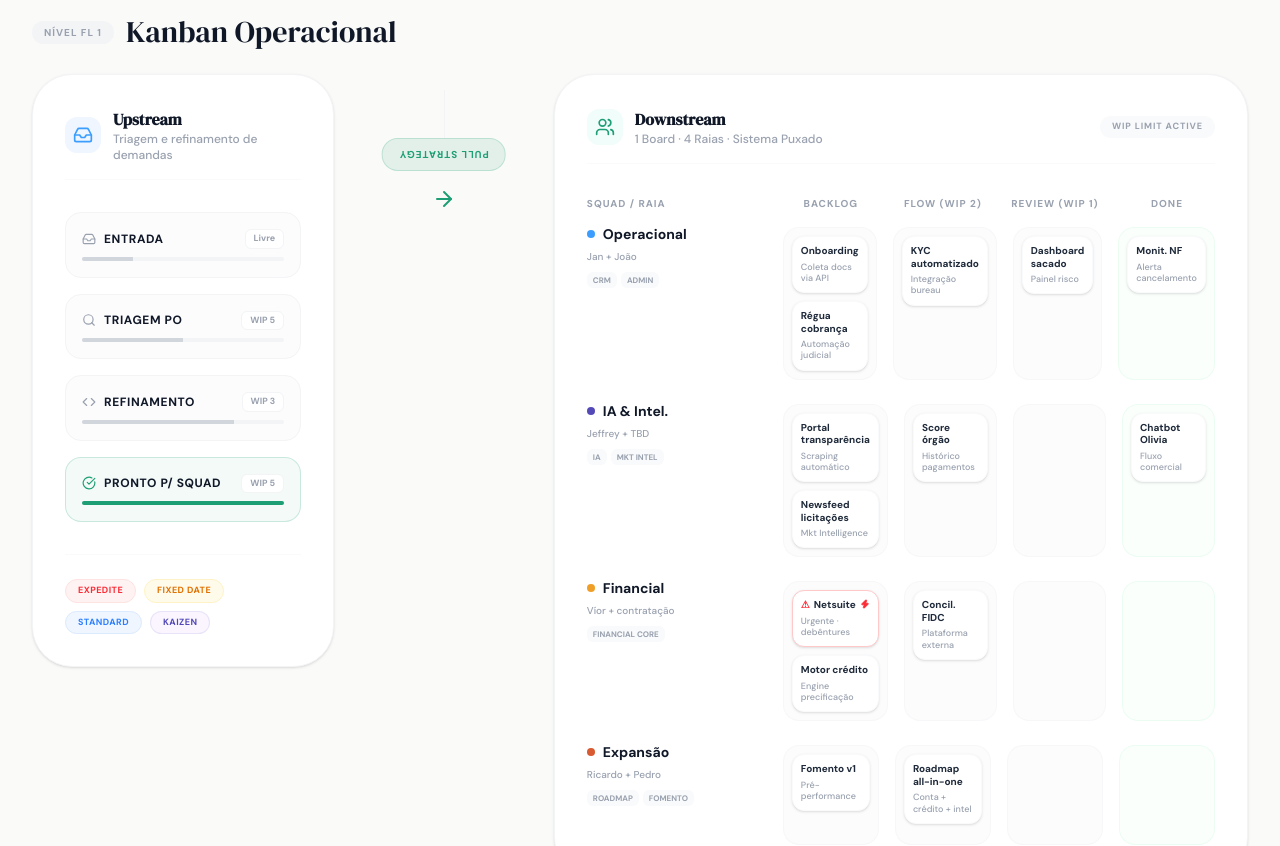
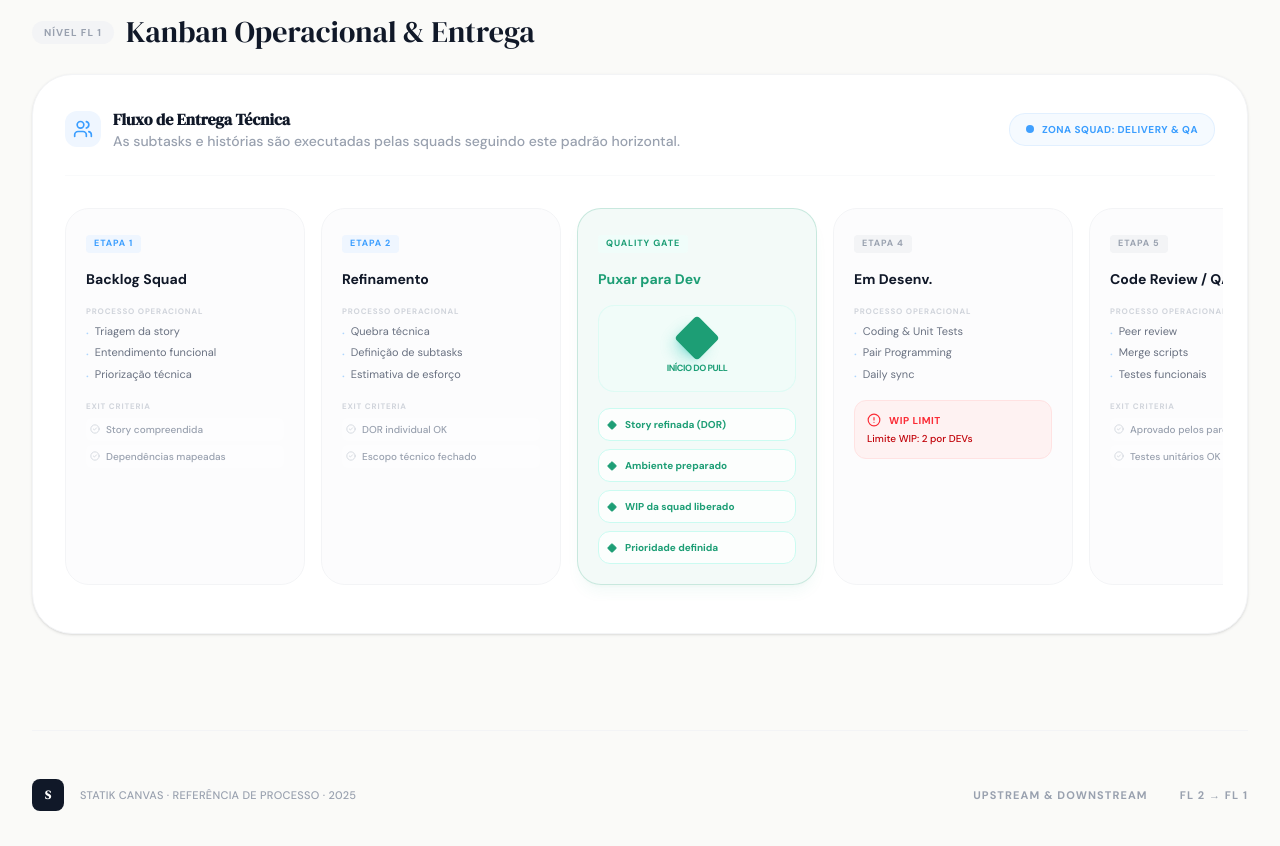
Before and after one commit to diegocap2212/statik-canvas-next, a Next.js app: page /fluxo in a window 1280 px wide. Shown: the part 1280-2126 px from the top of the page. Built offline with nearby package versions, Linux system fonts and the light colour scheme.

Commit message:
feat: redesign FL1 Kanban to match FL2 horizontal style and add detailed operational stages

```diff
--- a/src/components/fluxo/KanbanSection.tsx
+++ b/src/components/fluxo/KanbanSection.tsx
@@ -1,58 +1,61 @@
 "use client";
 
 import { motion } from "framer-motion";
-import { ArrowRight, Users, Inbox, Search, Code, CheckCircle, Zap } from "lucide-react";
+import { Info, Diamond, AlertCircle, CheckCircle2, Zap, Users } from "lucide-react";
 
-const LANES = [
+const COLUMNS = [
   {
-    id: "op",
-    name: "Operacional",
-    members: "Jan + João",
-    tags: ["CRM", "Admin"],
-    color: "#3b9eff",
-    cards: [
-      { title: "Onboarding", sub: "Coleta docs via API", status: "backlog" },
-      { title: "Régua cobrança", sub: "Automação judicial", status: "backlog" },
-      { title: "KYC automatizado", sub: "Integração bureau", status: "in-flux" },
-      { title: "Dashboard sacado", sub: "Painel risco", status: "review" },
-      { title: "Monit. NF", sub: "Alerta cancelamento", status: "done" }
-    ]
+    title: "Backlog Squad",
+    tasks: ["Triagem da story", "Entendimento funcional", "Priorização técnica"],
+    exit: ["Story compreendida", "Dependências mapeadas"],
+    color: "blue"
   },
   {
-    id: "ai",
-    name: "IA & Intel.",
-    members: "Jeffrey + TBD",
-    tags: ["IA", "Mkt Intel"],
-    color: "#534AB7",
-    cards: [
-      { title: "Portal transparência", sub: "Scraping automático", status: "backlog" },
-      { title: "Newsfeed licitações", sub: "Mkt Intelligence", status: "backlog" },
-      { title: "Score órgão", sub: "Histórico pagamentos", status: "in-flux" },
-      { title: "Chatbot Olivia", sub: "Fluxo comercial", status: "done" }
-    ]
+    title: "Refinamento",
+    tasks: ["Quebra técnica", "Definição de subtasks", "Estimativa de esforço"],
+    exit: ["DOR individual OK", "Escopo técnico fechado"],
+    color: "blue"
   },
   {
-    id: "fin",
-    name: "Financial",
-    members: "Víor + contratação",
-    tags: ["Financial Core"],
-    color: "#EF9F27",
-    cards: [
-      { title: "Netsuite", sub: "Urgente · debêntures", status: "backlog", urgent: true },
-      { title: "Motor crédito", sub: "Engine precificação", status: "backlog" },
-      { title: "Concil. FIDC", sub: "Plataforma externa", status: "in-flux" }
-    ]
+    title: "Puxar para Dev",
+    isGate: true,
+    criteria: [
+      "Story refinada (DOR)",
+      "Ambiente preparado",
+      "WIP da squad liberado",
+      "Prioridade definida"
+    ],
+    color: "teal"
   },
   {
-    id: "exp",
-    name: "Expansão",
-    members: "Ricardo + Pedro",
-    tags: ["Roadmap", "Fomento"],
-    color: "#D85A30",
-    cards: [
-      { title: "Fomento v1", sub: "Pré-performance", status: "backlog" },
-      { title: "Roadmap all-in-one", sub: "Conta + crédito + intel", status: "in-flux" }
-    ]
+    title: "Em Desenv.",
+    tasks: ["Coding & Unit Tests", "Pair Programming", "Daily sync"],
+    warning: "Limite WIP: 2 por DEVs",
+    color: "gray"
+  },
+  {
+    title: "Code Review / QA",
+    tasks: ["Peer review", "Merge scripts", "Testes funcionais"],
+    exit: ["Aprovado pelos pares", "Testes unitários OK"],
+    color: "gray"
+  },
+  {
+    title: "Homologação",
+    tasks: ["Validação PO", "Demo para stakeholders", "Ajustes de UX"],
+    exit: ["Sign-off funcional", "UAT aprovado"],
+    color: "gray"
+  },
+  {
+    title: "Pronto p/ Prod",
+    tasks: ["Release notes", "Update documentação", "Merge para master"],
+    exit: ["Pronto para deploy", "Métricas de validação"],
+    color: "gray"
+  },
+  {
+    title: "Concluído",
+    tasks: ["Monitoramento prod", "Coleta de feedback", "Fix pós-release"],
+    exit: ["Valor entregue", "Monitoramento OK"],
+    color: "green"
   }
 ];
 
@@ -63,136 +66,113 @@ export function KanbanSection() {
         <div className="text-[10px] font-bold text-gray-400 uppercase tracking-widest px-3 py-1 bg-gray-100 rounded-full">
           Nível FL 1
         </div>
-        <h2 className="text-3xl font-serif text-gray-900">Kanban Operacional</h2>
+        <h2 className="text-3xl font-serif text-gray-900">Kanban Operacional & Entrega</h2>
       </div>
 
-      <div className="grid grid-cols-1 xl:grid-cols-[1fr_auto_1.5fr] gap-8 items-start">
-
-        {/* UPSTREAM */}
-        <div className="bg-white border border-gray-100 rounded-[2.5rem] p-8 shadow-sm">
-          <div className="flex items-center gap-3 mb-8 pb-4 border-b border-gray-50">
+      <div className="bg-white border border-gray-100 rounded-[2.5rem] p-8 shadow-sm overflow-hidden relative">
+        <div className="flex items-center gap-3 mb-8 pb-6 border-b border-gray-50">
           <div className="p-2 bg-blue-50 text-[#3b9eff] rounded-xl">
-              <Inbox size={20} />
+            <Users size={20} />
           </div>
           <div>
-              <h3 className="font-bold text-gray-900 font-serif">Upstream</h3>
-              <p className="text-xs text-gray-400 font-medium">Triagem e refinamento de demandas</p>
+            <h3 className="font-bold text-gray-900">Fluxo de Entrega Técnica</h3>
+            <p className="text-sm text-gray-400 font-medium">As subtasks e histórias são executadas pelas squads seguindo este padrão horizontal.</p>
+          </div>
+
+          <div className="ml-auto flex items-center gap-2 bg-[#3b9eff]/5 px-4 py-2 rounded-2xl border border-[#3b9eff]/10">
+            <div className="w-2 h-2 bg-[#3b9eff] rounded-full animate-pulse" />
+            <span className="text-[10px] font-bold text-[#3b9eff] uppercase tracking-wider">Zona Squad: Delivery & QA</span>
           </div>
         </div>
 
-          <div className="space-y-4">
-            {[
-              { title: "Entrada", wip: "Livre", icon: Inbox },
-              { title: "Triagem PO", wip: "WIP 5", icon: Search },
-              { title: "Refinamento", wip: "WIP 3", icon: Code },
-              { title: "Pronto p/ Squad", wip: "WIP 5", icon: CheckCircle, highlight: true }
-            ].map((step, i) => (
-              <div key={step.title} className={`p-4 rounded-2xl border ${step.highlight ? 'bg-[#1D9E75]/5 border-[#1D9E75]/20' : 'bg-gray-50/50 border-gray-100'}`}>
-                <div className="flex justify-between items-center mb-2">
-                  <div className="flex items-center gap-2">
-                    <step.icon size={14} className={step.highlight ? 'text-[#1D9E75]' : 'text-gray-400'} />
-                    <span className="text-xs font-bold text-gray-900 uppercase tracking-wider">{step.title}</span>
-                  </div>
-                  <span className="text-[9px] font-bold text-gray-400 px-2 py-0.5 bg-white border border-gray-100 rounded-md">
-                    {step.wip}
-                  </span>
-                </div>
-                <div className="h-1 w-full bg-gray-100 rounded-full overflow-hidden">
+        <div className="flex gap-4 overflow-x-auto pb-4 -mx-2 px-2 scrollbar-hide">
+          {COLUMNS.map((col, idx) => (
             <motion.div
-                    initial={{ width: 0 }}
-                    animate={{ width: `${(i + 1) * 25}%` }}
-                    className={`h-full ${step.highlight ? 'bg-[#1D9E75]' : 'bg-gray-300'}`}
-                  />
-                </div>
-              </div>
-            ))}
+              key={col.title}
+              initial={{ opacity: 0, x: 20 }}
+              animate={{ opacity: 1, x: 0 }}
+              transition={{ delay: idx * 0.05 }}
+              className={`flex-shrink-0 w-60 rounded-3xl p-5 border transition-all duration-300 ${
+                col.isGate
+                  ? "bg-[#1D9E75]/5 border-[#1D9E75]/20 shadow-lg shadow-[#1D9E75]/5"
+                  : col.color === "green"
+                  ? "bg-green-50/50 border-green-100"
+                  : "bg-gray-50/50 border-gray-100 hover:bg-white hover:border-[#3b9eff]/20 hover:shadow-xl hover:shadow-[#3b9eff]/5"
+              }`}
+            >
+              <div className={`text-[9px] font-bold uppercase tracking-widest mb-4 inline-block px-2 py-0.5 rounded ${
+                col.color === "blue" ? "text-[#3b9eff] bg-blue-50" :
+                col.color === "teal" ? "text-[#1D9E75] bg-teal-50" :
+                col.color === "green" ? "text-green-600 bg-green-100" : "text-gray-400 bg-gray-100"
+              }`}>
+                {col.isGate ? "Quality Gate" : `Etapa ${idx + 1}`}
               </div>
 
-          <div className="mt-8 flex flex-wrap gap-2 pt-6 border-t border-gray-50">
-            <span className="px-3 py-1 bg-red-50 text-red-500 rounded-full text-[9px] font-bold uppercase tracking-wider border border-red-100">Expedite</span>
-            <span className="px-3 py-1 bg-amber-50 text-amber-600 rounded-full text-[9px] font-bold uppercase tracking-wider border border-amber-100">Fixed Date</span>
-            <span className="px-3 py-1 bg-blue-50 text-blue-500 rounded-full text-[9px] font-bold uppercase tracking-wider border border-blue-100">Standard</span>
-            <span className="px-3 py-1 bg-purple-50 text-[#534AB7] rounded-full text-[9px] font-bold uppercase tracking-wider border border-[#534AB7]/10">Kaizen</span>
+              <h4 className={`text-sm font-bold mb-4 ${col.isGate ? "text-[#1D9E75]" : "text-gray-900"}`}>
+                {col.title}
+              </h4>
+
+              {col.isGate && (
+                <div className="flex flex-col items-center py-4 mb-4 bg-teal-50/50 rounded-2xl border border-teal-100/50">
+                  <motion.div
+                    animate={{ scale: [1, 1.1, 1], rotate: [45, 45, 45] }}
+                    transition={{ repeat: Infinity, duration: 2 }}
+                    className="w-8 h-8 bg-[#1D9E75] rounded-sm transform shadow-lg shadow-teal-500/30 mb-2"
+                  />
+                  <span className="text-[9px] font-bold text-[#1D9E75] uppercase tracking-tighter">Início do Pull</span>
                 </div>
+              )}
+
+              <div className="space-y-4">
+                {col.tasks && (
+                  <div>
+                    <span className="text-[8px] font-bold text-gray-300 uppercase tracking-widest block mb-2">Processo Operacional</span>
+                    <ul className="space-y-1.5">
+                      {col.tasks.map(t => (
+                        <li key={t} className="text-[11px] text-gray-500 leading-tight flex gap-1.5">
+                          <span className="text-[#3b9eff] opacity-40 mt-0.5 font-bold">·</span> {t}
+                        </li>
+                      ))}
+                    </ul>
                   </div>
+                )}
 
-        {/* CONNECTOR */}
-        <div className="flex flex-col items-center justify-center p-4">
-          <div className="h-12 w-px bg-gray-100" />
-          <div className="px-4 py-2 bg-[#1D9E75]/10 border border-[#1D9E75]/20 rounded-2xl text-[10px] font-bold text-[#1D9E75] uppercase tracking-widest vertical-rl rotate-180 whitespace-nowrap">
-            Pull Strategy
+                {col.exit && (
+                  <div>
+                    <span className="text-[8px] font-bold text-gray-300 uppercase tracking-widest block mb-1.5">Exit Criteria</span>
+                    <ul className="space-y-1">
+                      {col.exit.map(e => (
+                        <li key={e} className="text-[10px] text-gray-400 font-medium flex items-center gap-1.5 bg-white/50 p-1 rounded-md">
+                          <CheckCircle2 size={10} className="text-gray-300" /> {e}
+                        </li>
+                      ))}
+                    </ul>
                   </div>
-          <ArrowRight className="text-[#1D9E75] my-4" />
-          <div className="h-full w-px bg-gray-100" />
+                )}
+
+                {col.criteria && (
+                  <ul className="space-y-2">
+                    {col.criteria.map(c => (
+                      <li key={c} className="text-[10px] text-[#1D9E75] font-bold flex items-center gap-2 bg-white/80 p-2 rounded-xl border border-teal-100">
+                        <Diamond size={10} fill="currentColor" /> {c}
+                      </li>
+                    ))}
+                  </ul>
+                )}
+
+                {col.warning && (
+                  <div className="p-3 bg-red-50 border border-red-100 rounded-xl mt-4">
+                    <div className="flex items-center gap-2 text-red-500 mb-1">
+                      <AlertCircle size={14} />
+                      <span className="text-[10px] font-bold uppercase tracking-wider">WIP Limit</span>
                     </div>
-
-        {/* DOWNSTREAM */}
-        <div className="bg-white border border-gray-100 rounded-[2.5rem] p-8 shadow-sm">
-           <div className="flex items-center gap-3 mb-8 pb-4 border-b border-gray-50">
-            <div className="p-2 bg-teal-50 text-[#1D9E75] rounded-xl">
-              <Users size={20} />
+                    <p className="text-[10px] text-red-700 font-medium leading-snug">{col.warning}</p>
                   </div>
-            <div>
-              <h3 className="font-bold text-gray-900 font-serif">Downstream</h3>
-              <p className="text-xs text-gray-400 font-medium">1 Board · 4 Raias · Sistema Puxado</p>
+                )}
               </div>
-            <div className="ml-auto bg-gray-50 px-3 py-1 rounded-full text-[9px] font-bold text-gray-400 uppercase tracking-widest">
-              WIP Limit Active
-            </div>
-          </div>
-
-          <div className="overflow-x-auto">
-            <div className="min-w-[600px]">
-              <div className="grid grid-cols-[180px_1fr_1fr_1fr_1fr] gap-4 mb-4">
-                <div className="text-[10px] font-bold text-gray-400 uppercase tracking-widest">Squad / Raia</div>
-                {['Backlog', 'Flow (WIP 2)', 'Review (WIP 1)', 'Done'].map(h => (
-                  <div key={h} className="text-[10px] font-bold text-gray-400 uppercase tracking-widest text-center">{h}</div>
-                ))}
-              </div>
-
-              <div className="space-y-6">
-                {LANES.map(lane => (
-                  <div key={lane.id} className="grid grid-cols-[180px_1fr_1fr_1fr_1fr] gap-4">
-                    <div className="flex flex-col gap-2">
-                       <div className="flex items-center gap-2">
-                        <div className="w-2 h-2 rounded-full" style={{ backgroundColor: lane.color }} />
-                        <span className="text-sm font-bold text-gray-900 leading-none">{lane.name}</span>
-                      </div>
-                      <span className="text-[10px] text-gray-400 font-medium">{lane.members}</span>
-                      <div className="flex gap-1">
-                        {lane.tags.map(t => (
-                          <span key={t} className="text-[8px] font-bold bg-gray-50 text-gray-400 px-1.5 py-0.5 rounded-md uppercase">{t}</span>
-                        ))}
-                      </div>
-                    </div>
-
-                    {['backlog', 'in-flux', 'review', 'done'].map(status => (
-                      <div key={status} className={`p-2 rounded-2xl min-h-[100px] border flex flex-col gap-2 ${status === 'done' ? 'bg-green-50/30 border-green-100/50' : 'bg-gray-50/50 border-gray-100/50'}`}>
-                        {lane.cards.filter(c => c.status === status).map((card, i) => (
-                          <motion.div
-                            key={card.title}
-                            whileHover={{ y: -2 }}
-                            className={`p-2 rounded-xl border bg-white shadow-sm cursor-default ${card.urgent ? 'border-red-200' : 'border-gray-50'}`}
-                          >
-                            <div className="flex items-start justify-between gap-1 mb-1">
-                              <span className="text-[10px] font-bold text-gray-800 leading-tight">
-                                {card.urgent && <span className="text-red-500 mr-1">⚠</span>}
-                                {card.title}
-                              </span>
-                              {card.urgent && <Zap size={10} className="text-red-500 fill-current" />}
-                            </div>
-                            <p className="text-[9px] text-gray-400 font-medium leading-tight">{card.sub}</p>
             </motion.div>
           ))}
         </div>
-                    ))}
-                  </div>
-                ))}
-              </div>
-            </div>
-          </div>
-        </div>
-
       </div>
     </section>
   );
```
Lines whose indentation alone changed are shown as unchanged.
